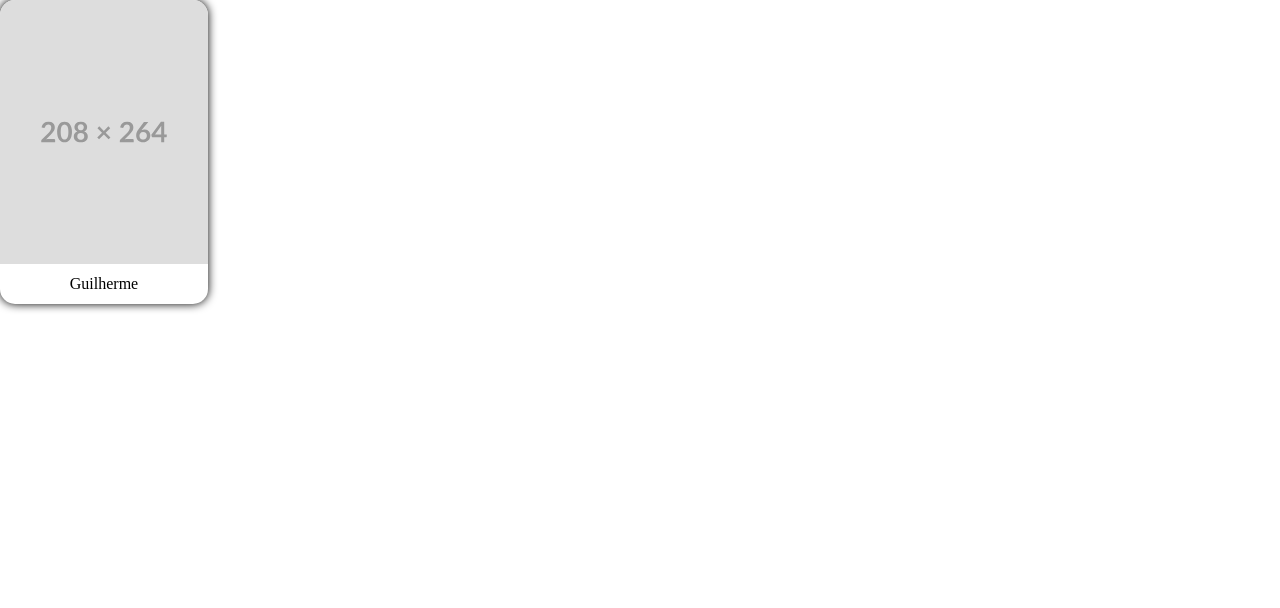
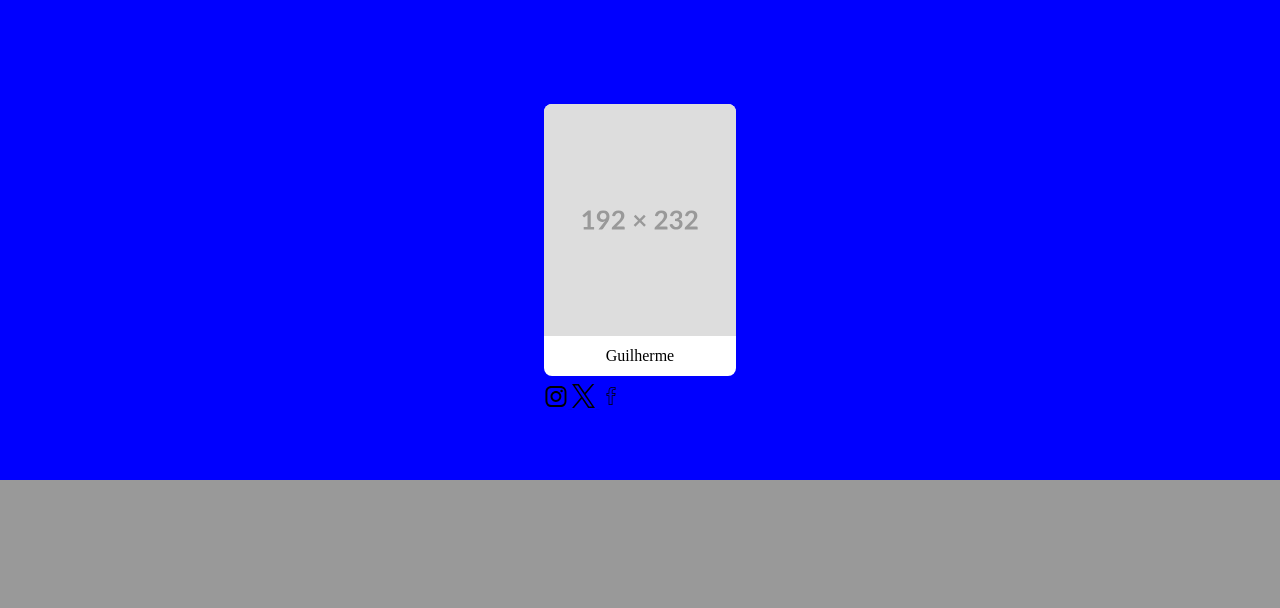
Before and after one commit to GuiiBranco/TCC-Tatinha-s-Beauty-Shop, a PHP site: page / in a window 1280 px wide. Shown: the part 1600-2208 px from the top of the page. After the commit the page ends 2080 px from the top, so only its background shows below. Run offline with PHP 8.4, Linux system fonts and the light colour scheme.

Commit message:
criando container dos funcionários

```diff
--- a/index.html
+++ b/index.html
@@ -50,17 +50,25 @@
         </div>
     </section>
 
-    <section id="funcionarios">
+    <section id="secFuncionarios">
         <div class="funcionario">
-            <div>
-                <img src="public/img/placeholderimg.svg" class="foto_func">
-                <div class="div_nome">
-                    <span class="nome">Guilherme</span>
-                </div>
+            <div class="foto">
+                <img src="public/img/192x232.svg">
             </div>
-            <a href="#" class="contatos"></a>
-            <a href="#" class="contatos"></a>
-            <a href="#" class="contatos"></a>
+            <div class="nome">
+                <span>Guilherme</span>
+            </div>
+            <div class="contatos">
+                <a href="#">
+                    <img src="public/img/instagramLogo.svg">
+                </a>
+                <a href="#">
+                    <img src="public/img/xLogo.svg">
+                </a>
+                <a href="#">
+                    <img src="public/img/facebookLogo.svg">
+                </a>
+            </div>
         </div>
     </section>
 </body>
--- a/public/CSS/style.css
+++ b/public/CSS/style.css
@@ -97,40 +97,48 @@
 /* Fim área de roupas */
 
 /* Lista de Funcionários */
-    #funcionarios{
+#secFuncionarios{
+    background-color: blue;
     width: 100%;
-        height: 38rem;
+    height: 30rem;
     display: flex;
-        flex-direction: column;
 }
 
 .funcionario{
+    margin: auto;
     background-color: white;
-        border-radius: 15px;
-        filter: drop-shadow(0 0 5px black);
-        width: 13rem;
-        height: 19rem;
+    width: 12rem;
+    height: 17rem;
+    border-radius: 0.5rem;
 }
 
-    .funcionario div{
-        display: flex;
-        flex-direction: column;
+.foto{
+    width: 12rem;
+    height: 14.5rem;
 }
 
-    .foto_func{
-        border-top-left-radius: 15px;
-        border-top-right-radius: 15px;
-        width: 13rem;
-        height: 16.5rem;
+.foto img{
+    border-top-right-radius: 0.5rem;
+    border-top-left-radius: 0.5rem;
 }
 
-    .div_nome{
-        width: 100%;
+.nome{
     height: 2.5rem;
+    width: 12rem;
     display: flex;
 }
 
-    .nome{
+.nome span{
     margin: auto;
 }
+
+.contatos{
+    width: 12rem;
+    height: 2rem;
+    margin-top: 0.5rem;
+}
+
+.contatos img{
+    height: 1.5rem;
+}
 /* Fim Lista de Funcionários */
```
Also changed, not shown: public/img/192x232.svg (added), public/img/facebookLogo.svg (added), public/img/instagramLogo.svg (added), public/img/xLogo.svg (added). Lines whose indentation alone changed are shown as unchanged.
